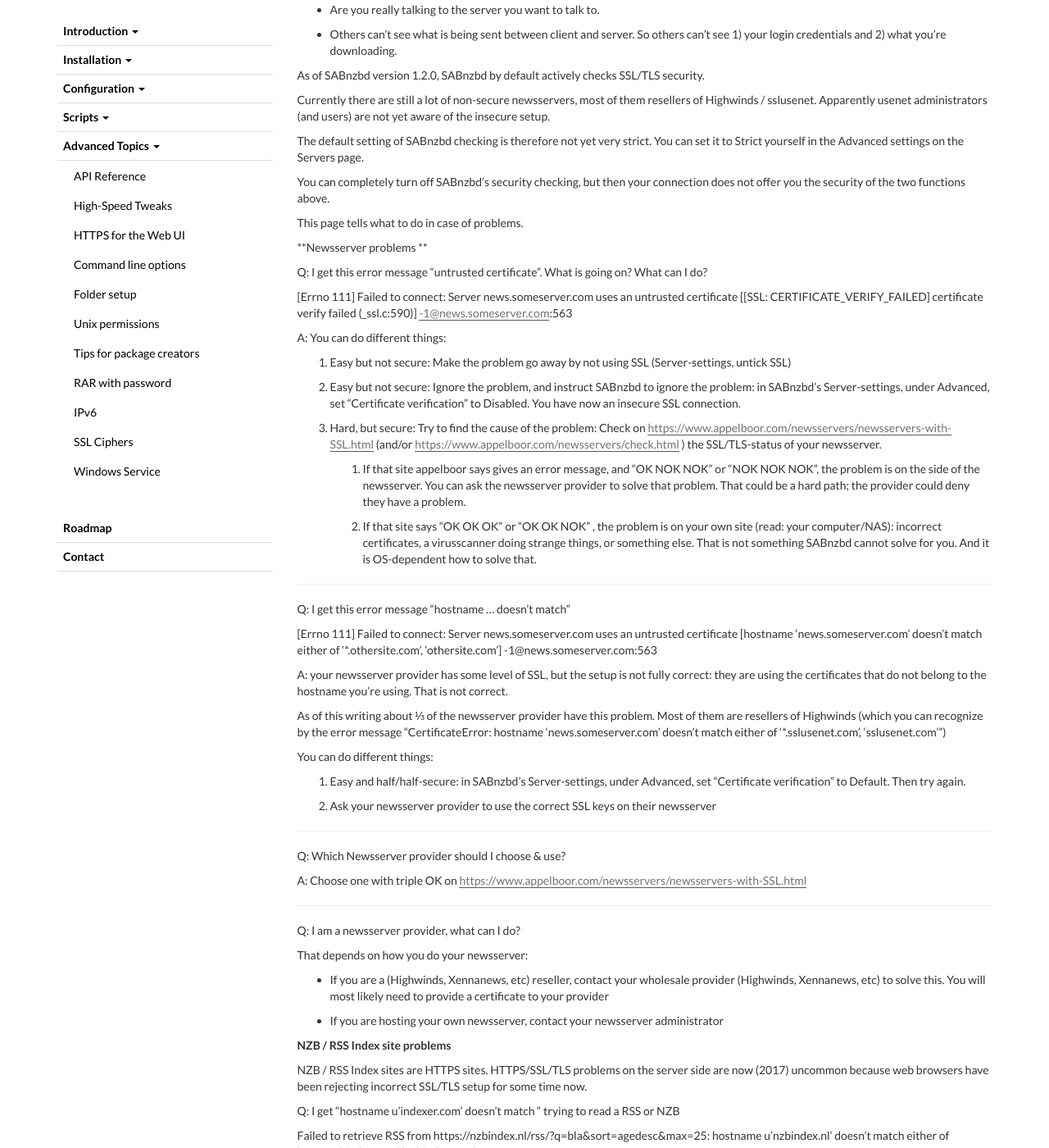
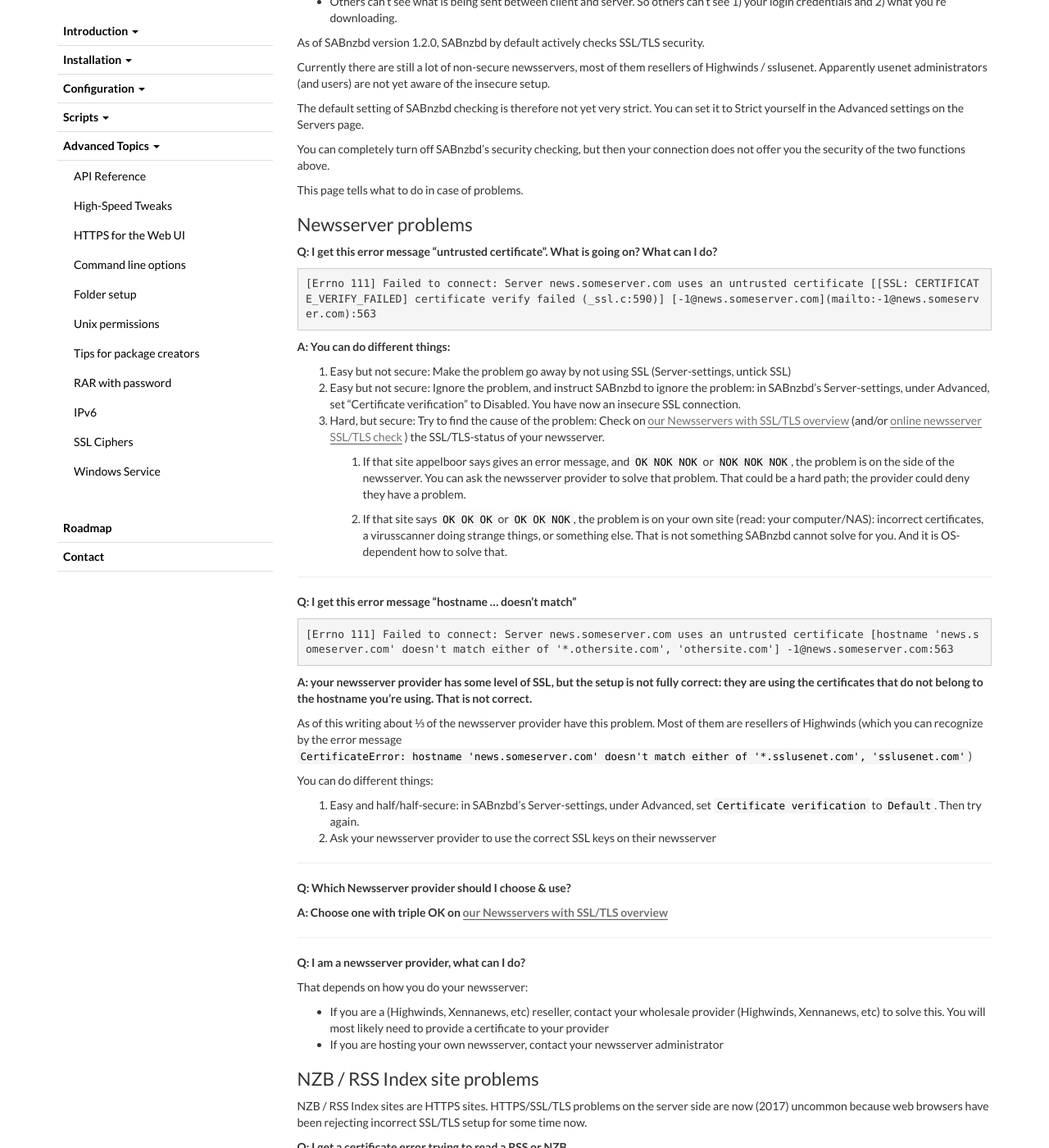
Before and after one commit to sabnzbd/sabnzbd.github.io, a Jekyll site: the page built from wiki/advanced/certificate-errors.md, in a window 1280 px wide and 1400 px high, scrolled down 262 px. Shown: the whole window at 82% size. Built offline with Jekyll 4.4.1, drawn with Linux system fonts in a browser that asks for light colours; our own code applies the rules of GitHub Pages for plain Markdown files; some of the changed text lies outside the part shown.

Commit message:
Update certificate-errors.md

```diff
--- a/wiki/advanced/certificate-errors.md
+++ b/wiki/advanced/certificate-errors.md
@@ -1,11 +1,12 @@
-**SABnzbd and SSL/TLS security**
-
+---
+title: **SABnzbd and SSL/TLS security**
+redirect_from: "/certificate-errors"
+---
 Usenet (aka Newsservers) offers SSL/TLS security. It’s called NNTPS, or NNTP with SSL.
 
 Just like HTTPS, it has two functions:
 
 * Are you really talking to the server you want to talk to.
-
 * Others can’t see what is being sent between client and server. So others can’t see 1) your login credentials and 2) what you’re downloading.
 
 As of SABnzbd version 1.2.0, SABnzbd by default actively checks SSL/TLS security.
@@ -18,95 +19,83 @@
 
 This page tells what to do in case of problems.
 
-**Newsserver problems **
+Newsserver problems
+-------------------
+**Q: I get this error message "untrusted certificate". What is going on? What can I do?**
 
-Q: I get this error message "untrusted certificate". What is going on? What can I do?
+    [Errno 111] Failed to connect: Server news.someserver.com uses an untrusted certificate [[SSL: CERTIFICATE_VERIFY_FAILED] certificate verify failed (_ssl.c:590)] [-1@news.someserver.com](mailto:-1@news.someserver.com):563
 
-[Errno 111] Failed to connect: Server news.someserver.com uses an untrusted certificate [[SSL: CERTIFICATE_VERIFY_FAILED] certificate verify failed (_ssl.c:590)] [-1@news.someserver.com](mailto:-1@news.someserver.com):563
-
-A: You can do different things:
+**A: You can do different things:**
 
 1. Easy but not secure: Make the problem go away by not using SSL (Server-settings, untick SSL)
+2. Easy but not secure: Ignore the problem, and instruct SABnzbd to ignore the problem: in SABnzbd’s Server-settings, under Advanced, set "Certificate verification" to Disabled. You have now an insecure SSL connection.
+3. Hard, but secure: Try to find the cause of the problem: Check on [our Newsservers with SSL/TLS overview](https://www.appelboor.com/newsservers/newsservers-with-SSL.html) (and/or [online newsserver SSL/TLS check](https://www.appelboor.com/newsservers/check.html) ) the SSL/TLS-status of your newsserver.
 
-2. Easy but not secure: Ignore the problem, and instruct SABnzbd to ignore the problem: in SABnzbd’s Server-settings, under Advanced, set "Certificate verification" to Disabled. You have now an insecure SSL connection.
+    1. If that site appelboor says gives an error message, and `OK NOK NOK` or `NOK NOK NOK`, the problem is on the side of the newsserver. You can ask the newsserver provider to solve that problem. That could be a hard path; the provider could deny they have a problem.
 
-3. Hard, but secure: Try to find the cause of the problem: Check on [https://www.appelboor.com/newsservers/newsservers-with-SSL.html](https://www.appelboor.com/newsservers/newsservers-with-SSL.html) (and/or [https://www.appelboor.com/newsservers/check.html](https://www.appelboor.com/newsservers/check.html) ) the SSL/TLS-status of your newsserver.
-
-    1. If that site appelboor says gives an error message, and "OK NOK NOK" or “NOK NOK NOK”, the problem is on the side of the newsserver. You can ask the newsserver provider to solve that problem. That could be a hard path; the provider could deny they have a problem.
-
-    2. If that site says "OK OK OK" or “OK OK NOK” , the problem is on your own site (read: your computer/NAS): incorrect certificates, a virusscanner doing strange things, or something else. That is not something SABnzbd cannot solve for you. And it is OS-dependent how to solve that.
+    2. If that site says `OK OK OK` or `OK OK NOK`, the problem is on your own site (read: your computer/NAS): incorrect certificates, a virusscanner doing strange things, or something else. That is not something SABnzbd cannot solve for you. And it is OS-dependent how to solve that.
 
 * * *
 
 
-Q: I get this error message "hostname … doesn't match"
+**Q: I get this error message "hostname … doesn't match"**
 
-[Errno 111] Failed to connect: Server news.someserver.com uses an untrusted certificate [hostname 'news.someserver.com' doesn't match either of '*.othersite.com', 'othersite.com'] -1@news.someserver.com:563
+    [Errno 111] Failed to connect: Server news.someserver.com uses an untrusted certificate [hostname 'news.someserver.com' doesn't match either of '*.othersite.com', 'othersite.com'] -1@news.someserver.com:563
 
-A: your newsserver provider has some level of SSL, but the setup is not fully correct: they are using the certificates that do not belong to the hostname you’re using. That is not correct.
+**A: your newsserver provider has some level of SSL, but the setup is not fully correct: they are using the certificates that do not belong to the hostname you’re using. That is not correct.**
 
-As of this writing about ⅓ of the newsserver provider have this problem. Most of them are resellers of Highwinds (which you can recognize by the error message "CertificateError: hostname 'news.someserver.com' doesn't match either of '*.sslusenet.com', 'sslusenet.com'")
+As of this writing about ⅓ of the newsserver provider have this problem. Most of them are resellers of Highwinds (which you can recognize by the error message `CertificateError: hostname 'news.someserver.com' doesn't match either of '*.sslusenet.com', 'sslusenet.com'`)
 
 You can do different things:
 
-1. Easy and half/half-secure: in SABnzbd’s Server-settings, under Advanced, set "Certificate verification" to Default. Then try again.
-
+1. Easy and half/half-secure: in SABnzbd’s Server-settings, under Advanced, set `Certificate verification` to `Default`. Then try again.
 2. Ask your newsserver provider to use the correct SSL keys on their newsserver
 
 * * *
 
+**Q: Which Newsserver provider should I choose & use?**
 
-Q: Which Newsserver provider should I choose & use?
-
-A: Choose one with triple OK on [https://www.appelboor.com/newsservers/newsservers-with-SSL.html](https://www.appelboor.com/newsservers/newsservers-with-SSL.html)
+**A: Choose one with triple OK on [our Newsservers with SSL/TLS overview](https://www.appelboor.com/newsservers/newsservers-with-SSL.html)**
 
 * * *
 
-
-Q: I am a newsserver provider, what can I do?
+**Q: I am a newsserver provider, what can I do?**
 
 That depends on how you do your newsserver:
 
 * If you are a (Highwinds, Xennanews, etc) reseller, contact your wholesale provider (Highwinds, Xennanews, etc) to solve this. You will most likely need to provide a certificate to your provider
-
 * If you are hosting your own newsserver, contact your newsserver administrator
 
-**NZB / RSS Index site problems**
+NZB / RSS Index site problems
+-----------------------------
 
 NZB / RSS Index sites are HTTPS sites. HTTPS/SSL/TLS problems on the server side are now (2017) uncommon because web browsers have been rejecting incorrect SSL/TLS setup for some time now.
 
-Q: I get "hostname u'indexer.com' doesn't match “ trying to read a RSS or NZB
+**Q: I get a certificate error trying to read a RSS or NZB**
 
-Failed to retrieve RSS from https://nzbindex.nl/rss/?q=bla&sort=agedesc&max=25: hostname u'nzbindex.nl' doesn't match either of 'www.nzbindex.com', 'nzbindex.com'
+    Failed to retrieve RSS from https://nzbindex.nl/rss/?q=bla&sort=agedesc&max=25: hostname u'nzbindex.nl' doesn't match either of 'www.nzbindex.com', 'nzbindex.com'
 
-A: Open the same URL in your Chrome web browser on the same machine, and on another machine. If Chrome complains too, you know the problem is on the server side.
+**A: Open the same URL in your Chrome web browser on the same machine, and on another machine. If Chrome complains too, you know the problem is on the server side.**
 
 Thinks you can do:
 
 1. Check if there is another URL that is secure. For example: nzbindex.COM is secure
-
 2. Contact the site owner and tell him about the problem
-
-3. Turn off "HTTPS certificate verification" in SABnzbd
+3. Turn off `HTTPS certificate verification` in SABnzbd
 
 If Chrome does not complain, the problem might be on your side. That is not something SABnzbd cannot solve for you. And it is OS-dependent how to solve that.
 
-**Tools to test SSL/TLS news servers and websites**
+Tools to test SSL/TLS news servers and websites
+-----------------------------------------------
 
 * SSLshopper-website: [https://www.sslshopper.com/ssl-checker.html#hostname=newsreader.eweka.nl:563](https://www.sslshopper.com/ssl-checker.html#hostname=newsreader.eweka.nl:563)
 
 * SSLlabs (only HTTPS checking): [https://www.ssllabs.com/ssltest/analyze.html?d=api.oznzb.com&latest](https://www.ssllabs.com/ssltest/analyze.html?d=api.oznzb.com&latest)
 
 * Tool gnutls-cli
-
     * gnutls-cli -p 563 newsreader.eweka.nl
-
 * Tool testssl.sh
-
 * Tool curl
-
 * Tool wget
-
 * Python (2.7.9 or higher)
-
-    * python -c "import urllib2; response = urllib2.urlopen('https://api.oznzb.com/') "
+    * `python -c "import urllib2; response = urllib2.urlopen('https://api.oznzb.com/') "`
```
